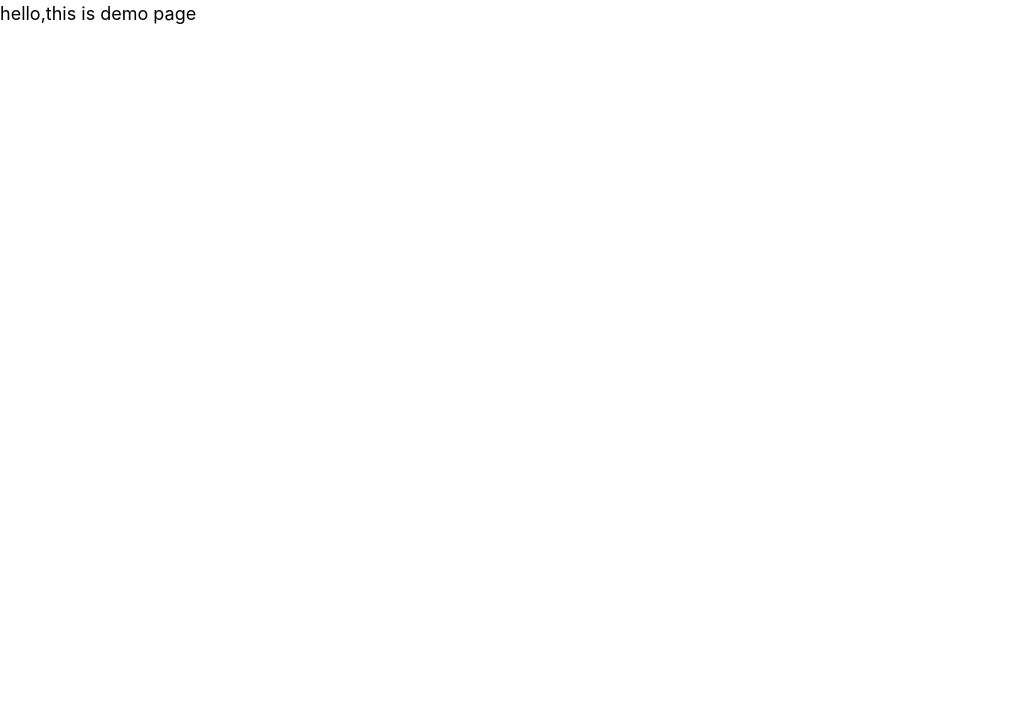
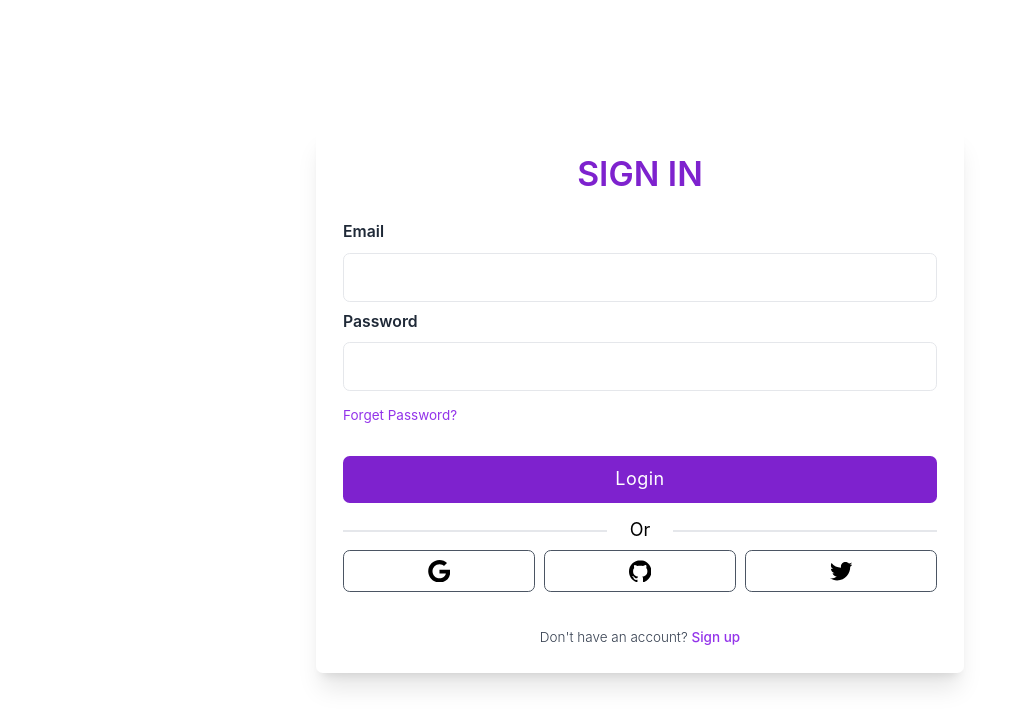
Before and after one commit to crazybber/react-next-blog, a Next.js app: page /demo in a window 1280 px wide. Shown: the top 726 px of the page, without its empty margins (0-1024 px from the left). Built offline with nearby package versions, Linux system fonts and the light colour scheme.

Commit message:
add  a login page for demo

```diff
--- a/app/demo/page.tsx
+++ b/app/demo/page.tsx
@@ -1,11 +1,96 @@
-import { cookies, headers } from "next/headers";
-
-
+import React from 'react';
 
 export default async function Demo() {
   return (
-    <ul>
-      <li>hello,this is demo page</li>
-    </ul>
-  );
+    <div className="relative flex flex-col justify-center min-h-screen overflow-hidden">
+        <div className="w-full p-6 m-auto bg-white rounded-md shadow-xl lg:max-w-xl">
+            <h1 className="text-3xl font-semibold text-center text-purple-700 uppercase">
+                Sign in
+            </h1>
+            <form className="mt-6">
+                <div className="mb-2">
+                    <label
+                        htmlFor="email"
+                        className="block text-sm font-semibold text-gray-800"
+                    >
+                        Email
+                    </label>
+                    <input
+                        type="email"
+                        className="block w-full px-4 py-2 mt-2 text-purple-700 bg-white border rounded-md focus:border-purple-400 focus:ring-purple-300 focus:outline-none focus:ring focus:ring-opacity-40"
+                    />
+                </div>
+                <div className="mb-2">
+                    <label
+                        htmlFor="password"
+                        className="block text-sm font-semibold text-gray-800"
+                    >
+                        Password
+                    </label>
+                    <input
+                        type="password"
+                        className="block w-full px-4 py-2 mt-2 text-purple-700 bg-white border rounded-md focus:border-purple-400 focus:ring-purple-300 focus:outline-none focus:ring focus:ring-opacity-40"
+                    />
+                </div>
+                <a
+                    href="#"
+                    className="text-xs text-purple-600 hover:underline"
+                >
+                    Forget Password?
+                </a>
+                <div className="mt-6">
+                    <button className="w-full px-4 py-2 tracking-wide text-white transition-colors duration-200 transform bg-purple-700 rounded-md hover:bg-purple-600 focus:outline-none focus:bg-purple-600">
+                        Login
+                    </button>
+                </div>
+            </form>
+            <div className="relative flex items-center justify-center w-full mt-6 border border-t">
+                <div className="absolute px-5 bg-white">Or</div>
+            </div>
+            <div className="flex mt-4 gap-x-2">
+                <button
+                    type="button"
+                    className="flex items-center justify-center w-full p-2 border border-gray-600 rounded-md focus:ring-2 focus:ring-offset-1 focus:ring-violet-600"
+                >
+                    <svg
+                        xmlns="http://www.w3.org/2000/svg"
+                        viewBox="0 0 32 32"
+                        className="w-5 h-5 fill-current"
+                    >
+                        <path d="M16.318 13.714v5.484h9.078c-0.37 2.354-2.745 6.901-9.078 6.901-5.458 0-9.917-4.521-9.917-10.099s4.458-10.099 9.917-10.099c3.109 0 5.193 1.318 6.38 2.464l4.339-4.182c-2.786-2.599-6.396-4.182-10.719-4.182-8.844 0-16 7.151-16 16s7.156 16 16 16c9.234 0 15.365-6.49 15.365-15.635 0-1.052-0.115-1.854-0.255-2.651z"></path>
+                    </svg>
+                </button>
+                <button className="flex items-center justify-center w-full p-2 border border-gray-600 rounded-md focus:ring-2 focus:ring-offset-1 focus:ring-violet-600">
+                    <svg
+                        xmlns="http://www.w3.org/2000/svg"
+                        viewBox="0 0 32 32"
+                        className="w-5 h-5 fill-current"
+                    >
+                        <path d="M16 0.396c-8.839 0-16 7.167-16 16 0 7.073 4.584 13.068 10.937 15.183 0.803 0.151 1.093-0.344 1.093-0.772 0-0.38-0.009-1.385-0.015-2.719-4.453 0.964-5.391-2.151-5.391-2.151-0.729-1.844-1.781-2.339-1.781-2.339-1.448-0.989 0.115-0.968 0.115-0.968 1.604 0.109 2.448 1.645 2.448 1.645 1.427 2.448 3.744 1.74 4.661 1.328 0.14-1.031 0.557-1.74 1.011-2.135-3.552-0.401-7.287-1.776-7.287-7.907 0-1.751 0.62-3.177 1.645-4.297-0.177-0.401-0.719-2.031 0.141-4.235 0 0 1.339-0.427 4.4 1.641 1.281-0.355 2.641-0.532 4-0.541 1.36 0.009 2.719 0.187 4 0.541 3.043-2.068 4.381-1.641 4.381-1.641 0.859 2.204 0.317 3.833 0.161 4.235 1.015 1.12 1.635 2.547 1.635 4.297 0 6.145-3.74 7.5-7.296 7.891 0.556 0.479 1.077 1.464 1.077 2.959 0 2.14-0.020 3.864-0.020 4.385 0 0.416 0.28 0.916 1.104 0.755 6.4-2.093 10.979-8.093 10.979-15.156 0-8.833-7.161-16-16-16z"></path>
+                    </svg>
+                </button>
+                <button className="flex items-center justify-center w-full p-2 border border-gray-600 rounded-md focus:ring-2 focus:ring-offset-1 focus:ring-violet-600">
+                    <svg
+                        xmlns="http://www.w3.org/2000/svg"
+                        viewBox="0 0 32 32"
+                        className="w-5 h-5 fill-current"
+                    >
+                        <path d="M31.937 6.093c-1.177 0.516-2.437 0.871-3.765 1.032 1.355-0.813 2.391-2.099 2.885-3.631-1.271 0.74-2.677 1.276-4.172 1.579-1.192-1.276-2.896-2.079-4.787-2.079-3.625 0-6.563 2.937-6.563 6.557 0 0.521 0.063 1.021 0.172 1.495-5.453-0.255-10.287-2.875-13.52-6.833-0.568 0.964-0.891 2.084-0.891 3.303 0 2.281 1.161 4.281 2.916 5.457-1.073-0.031-2.083-0.328-2.968-0.817v0.079c0 3.181 2.26 5.833 5.26 6.437-0.547 0.145-1.131 0.229-1.724 0.229-0.421 0-0.823-0.041-1.224-0.115 0.844 2.604 3.26 4.5 6.14 4.557-2.239 1.755-5.077 2.801-8.135 2.801-0.521 0-1.041-0.025-1.563-0.088 2.917 1.86 6.36 2.948 10.079 2.948 12.067 0 18.661-9.995 18.661-18.651 0-0.276 0-0.557-0.021-0.839 1.287-0.917 2.401-2.079 3.281-3.396z"></path>
+                    </svg>
+                </button>
+            </div>
+
+            <p className="mt-8 text-xs font-light text-center text-gray-700">
+                {" "}
+                Don't have an account?{" "}
+                <a
+                    href="#"
+                    className="font-medium text-purple-600 hover:underline"
+                >
+                    Sign up
+                </a>
+            </p>
+        </div>
+    </div>
+);
 }
--- a/app/example-client-component.tsx
+++ b/app/example-client.tsx
@@ -3,7 +3,7 @@
 import { useRouter,usePathname,useSearchParams } from "next/navigation";
 
 
-export default function ExampleClientComponent(){
+export default function ExampleClient(){
 
     const  router= useRouter();
 
```
